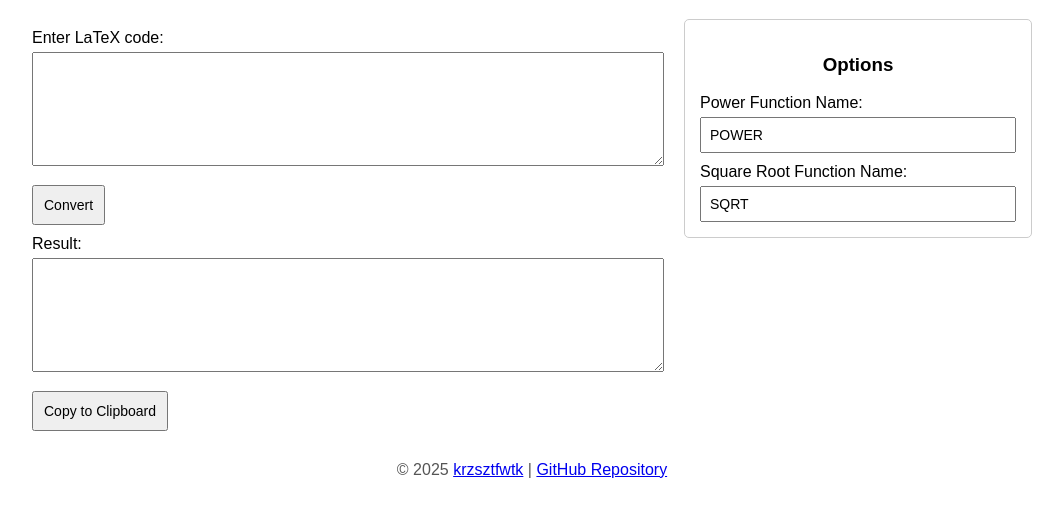
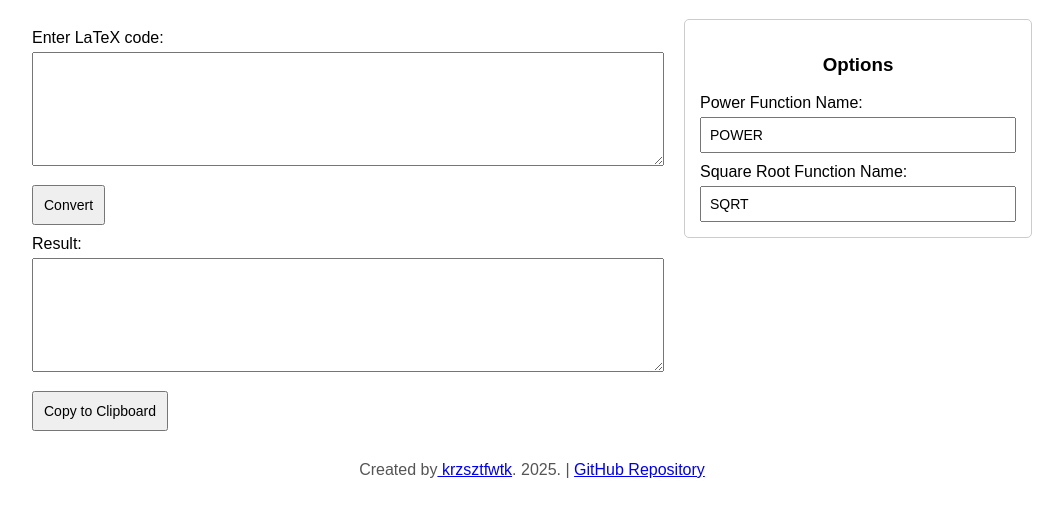
Before and after one commit to krzsztfwtk/LaTeX2FormulaWeb, a plain HTML site: page index.html in a window 1280 px wide. Shown: the part 61-578 px from the top of the page, without its empty margins (108-1171 px from the left). Drawn offline with Linux system fonts and the light colour scheme.

Commit message:
replace copyright symbol with created by

```diff
--- a/index.html
+++ b/index.html
@@ -1,6 +1,6 @@
 <!--
   LaTeX2FormulaWeb
-  © 2025 Krzsztfwtk
+  Created by 2025 krzsztfwtk
   GitHub: https://github.com/krzsztfwtk
   Repository: https://github.com/krzsztfwtk/LaTeX2FormulaWeb
   Website: https://latex2formula.krzsztf.com/
@@ -178,7 +178,7 @@
   </script>
 
   <div style="text-align:center; font-size:16px; margin-top:30px; color:#555;">
-    © 2025 <a href="https://github.com/krzsztfwtk" target="_blank">krzsztfwtk</a> |
+    Created by<a href="https://github.com/krzsztfwtk" target="_blank"> krzsztfwtk</a>. 2025. |
     <a href="https://github.com/krzsztfwtk/LaTeX2FormulaWeb" target="_blank">GitHub Repository</a>
   </div>
 </body>
```
